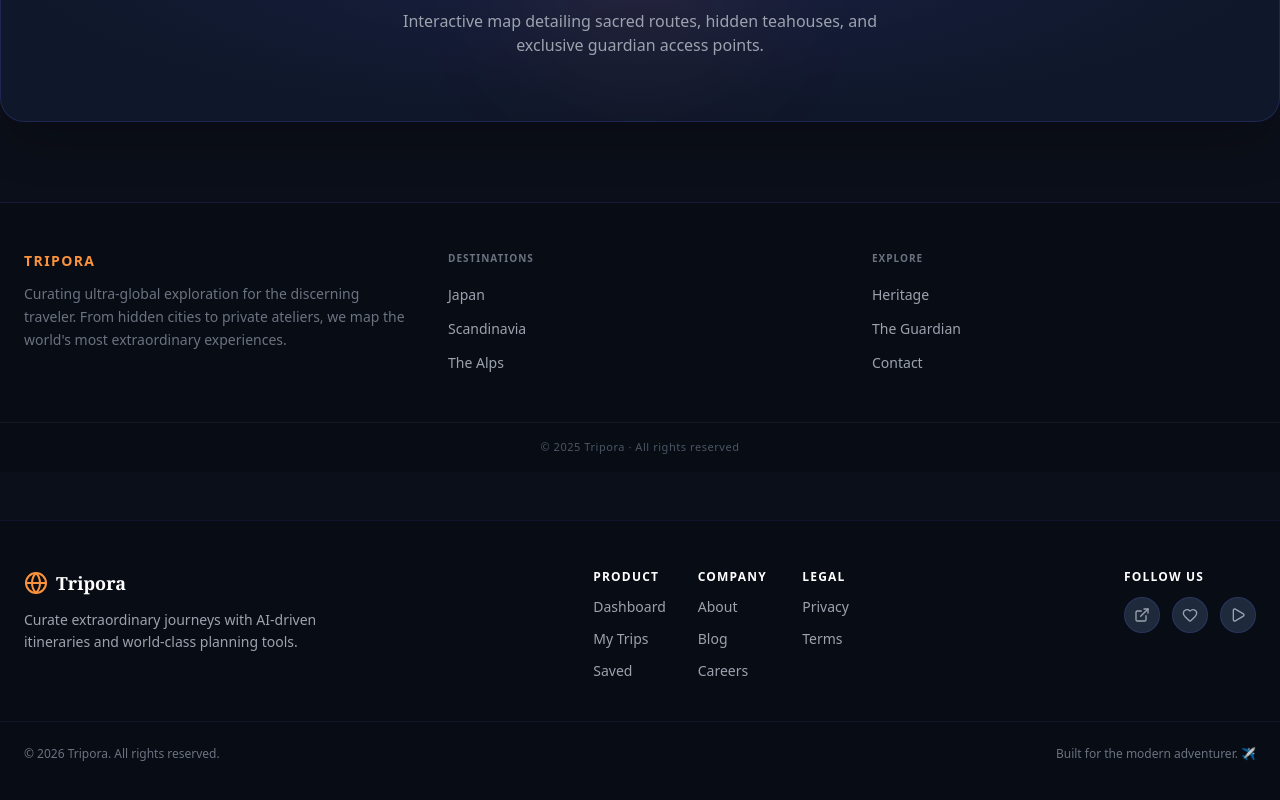
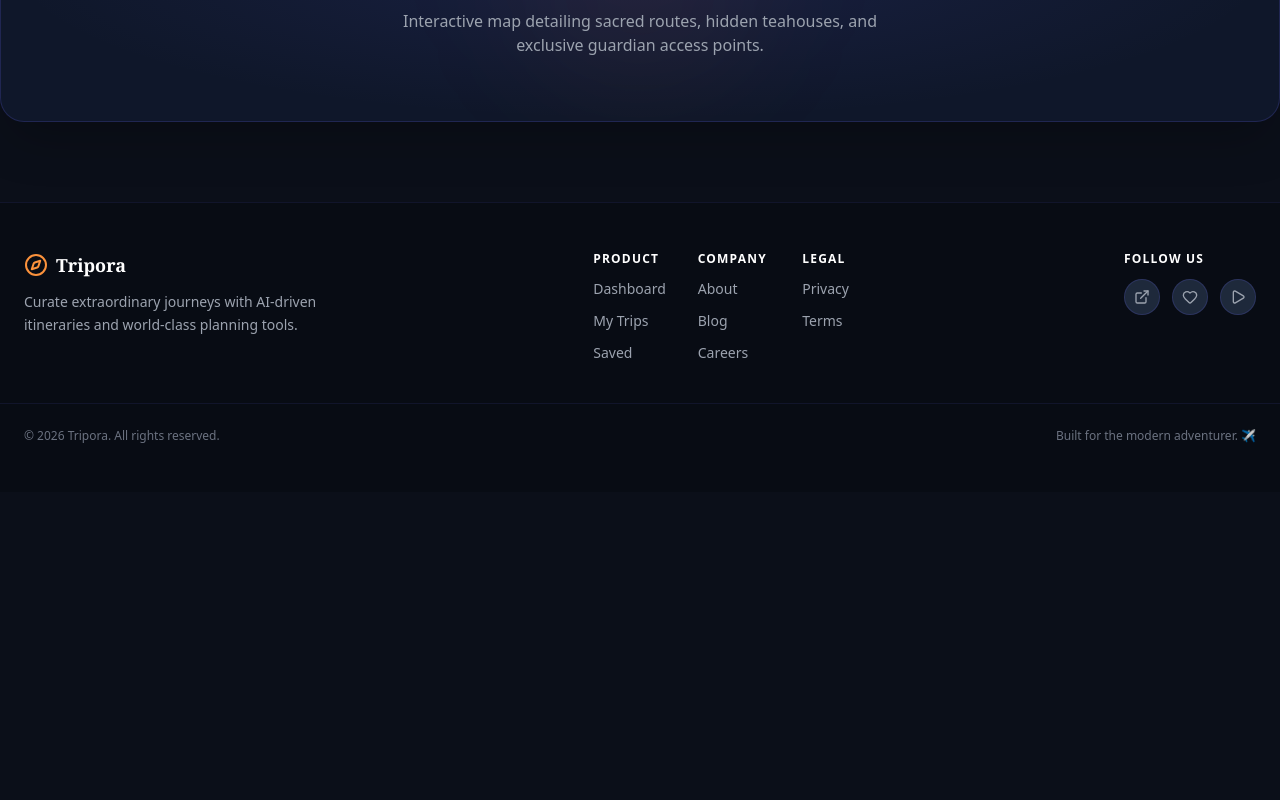
Before and after one commit to rajaghara2007/oddo-hackathon, a Next.js app in the folder frontend/: page /destinations/1 in a window 1280 px wide. Shown: the part 1998-2798 px from the top of the page. After the commit the page ends 2490 px from the top, so only its background shows below. Built offline with nearby package versions, Linux system fonts and the light colour scheme.

Commit message:
style: remove inline footer from explore page and fix logo icon

```diff
--- a/frontend/app/destinations/[id]/page.tsx
+++ b/frontend/app/destinations/[id]/page.tsx
@@ -228,39 +228,6 @@ export default function DestinationDetailsPage() {
         </motion.div>
       </section>
 
-      {/* ─── Footer ─── */}
-      <footer className="border-t border-indigo-500/15 bg-[#080C14]">
-        <div className="max-w-[1300px] mx-auto px-6 py-12 grid grid-cols-1 md:grid-cols-3 gap-10">
-          {/* Brand */}
-          <div>
-            <p className="text-sm font-bold tracking-widest uppercase text-orange-400 mb-3">Tripora</p>
-            <p className="text-gray-500 text-sm leading-relaxed">
-              Curating ultra-global exploration for the discerning traveler. From hidden cities to private ateliers, we map the world's most extraordinary experiences.
-            </p>
-          </div>
-          {/* Destinations */}
-          <div>
-            <p className="text-[10px] font-bold tracking-widest uppercase text-gray-500 mb-4">Destinations</p>
-            <ul className="space-y-2.5">
-              {["Japan", "Scandinavia", "The Alps"].map(d => (
-                <li key={d}><Link href="#" className="text-sm text-gray-400 hover:text-white transition-colors">{d}</Link></li>
-              ))}
-            </ul>
-          </div>
-          {/* Explore */}
-          <div>
-            <p className="text-[10px] font-bold tracking-widest uppercase text-gray-500 mb-4">Explore</p>
-            <ul className="space-y-2.5">
-              {["Heritage", "The Guardian", "Contact"].map(d => (
-                <li key={d}><Link href="#" className="text-sm text-gray-400 hover:text-white transition-colors">{d}</Link></li>
-              ))}
-            </ul>
-          </div>
-        </div>
-        <div className="border-t border-white/5 py-4 text-center text-[11px] text-gray-600 tracking-wider">
-          © 2025 Tripora · All rights reserved
-        </div>
-      </footer>
     </div>
   );
 }
--- a/frontend/components/trek/Footer.tsx
+++ b/frontend/components/trek/Footer.tsx
@@ -1,5 +1,5 @@
 import Link from "next/link";
-import { Globe, ExternalLink, Heart, Play } from "lucide-react";
+import { Compass, ExternalLink, Heart, Play } from "lucide-react";
 
 export default function Footer() {
   return (
@@ -8,7 +8,7 @@ export default function Footer() {
         {/* Brand */}
         <div className="flex flex-col gap-3 max-w-xs">
           <div className="flex items-center gap-2">
-            <Globe className="w-6 h-6 text-orange-400" />
+            <Compass className="w-6 h-6 text-orange-400" />
             <span className="font-bold text-lg text-white font-serif">Tripora</span>
           </div>
           <p className="text-sm leading-relaxed">
--- a/frontend/components/trek/Navbar.tsx
+++ b/frontend/components/trek/Navbar.tsx
@@ -102,7 +102,7 @@ export default function Navbar({ signedIn = false }: { signedIn?: boolean }) {
 
           {/* ── Logo ── */}
           <Link href="/" className="flex items-center gap-2.5 group shrink-0">
-            <Globe className="w-6 h-6 text-orange-400 transition-transform group-hover:scale-110 duration-300" />
+            <Compass className="w-6 h-6 text-orange-400 transition-transform group-hover:scale-110 duration-300" />
             <span className="font-bold text-xs tracking-[0.18em] text-white uppercase hidden sm:block">
               Tripora
             </span>
```
